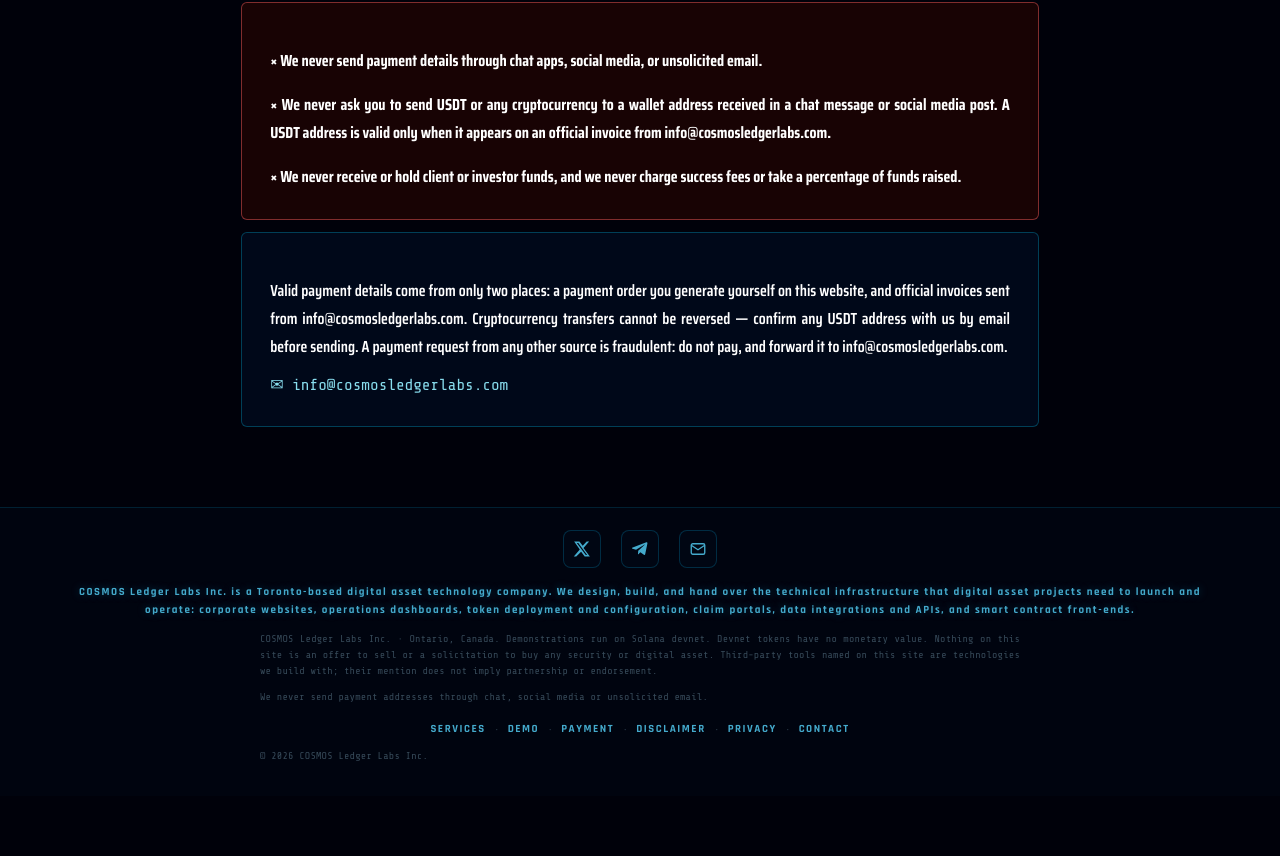
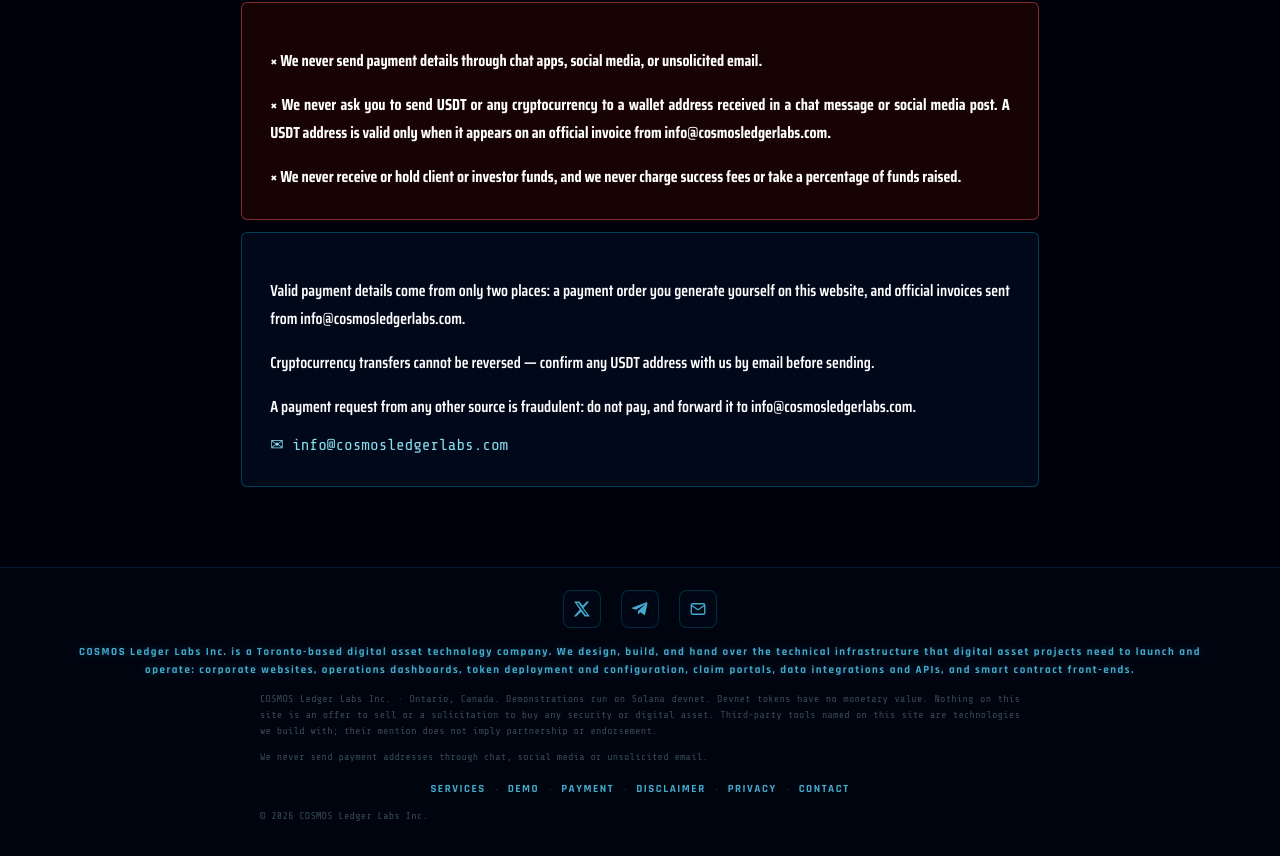
Before and after one commit to cosmosledgerlabs/cosmosledgerlabs-website, a Next.js app: page /payment in a window 1280 px wide. Shown: the part 860-1716 px from the top of the page. Before the commit the page ends 1656 px from the top, so only its background shows below. Built offline with nearby package versions, Linux system fonts and the light colour scheme; no server answers.

Commit message:
Refactor payment verification messages into array

```diff
--- a/pages/payment.js
+++ b/pages/payment.js
@@ -43,10 +43,20 @@ const NEVER = [
   },
 ]
 
-const VERIFY = {
-  en: 'Valid payment details come from only two places: a payment order you generate yourself on this website, and official invoices sent from info@cosmosledgerlabs.com. Cryptocurrency transfers cannot be reversed — confirm any USDT address with us by email before sending. A payment request from any other source is fraudulent: do not pay, and forward it to info@cosmosledgerlabs.com.',
-  zh: '有效的付款資料僅來自兩處：您親自在本網站產生的付款訂單，以及由 info@cosmosledgerlabs.com 寄出的正式發票。加密貨幣轉帳無法撤銷——傳送 USDT 前請先以電子郵件向我們核對收款地址。來自任何其他來源的付款要求均屬詐騙：請勿付款，並將其轉寄至 info@cosmosledgerlabs.com。',
-}
+const VERIFY_LINES = [
+  {
+    en: 'Valid payment details come from only two places: a payment order you generate yourself on this website, and official invoices sent from info@cosmosledgerlabs.com.',
+    zh: '有效的付款資料僅來自兩處：您親自在本網站產生的付款訂單，以及由 info@cosmosledgerlabs.com 寄出的正式發票。',
+  },
+  {
+    en: 'Cryptocurrency transfers cannot be reversed — confirm any USDT address with us by email before sending.',
+    zh: '加密貨幣轉帳無法撤銷——傳送 USDT 前請先以電子郵件向我們核對收款地址。',
+  },
+  {
+    en: 'A payment request from any other source is fraudulent: do not pay, and forward it to info@cosmosledgerlabs.com.',
+    zh: '來自任何其他來源的付款要求均屬詐騙：請勿付款，並將其轉寄至 info@cosmosledgerlabs.com。',
+  },
+]
 
 export default function Payment() {
   const { lang, isZh } = useLang()
@@ -116,7 +126,9 @@ export default function Payment() {
               ))}
             </div>
             <div className={styles.card}>
-              <p className={styles.body}>{L(VERIFY)}</p>
+              {VERIFY_LINES.map((line, i) => (
+                <p className={styles.body} key={i}>{L(line)}</p>
+              ))}
               <div className={styles.email}>✉ info@cosmosledgerlabs.com</div>
             </div>
           </section>
```
